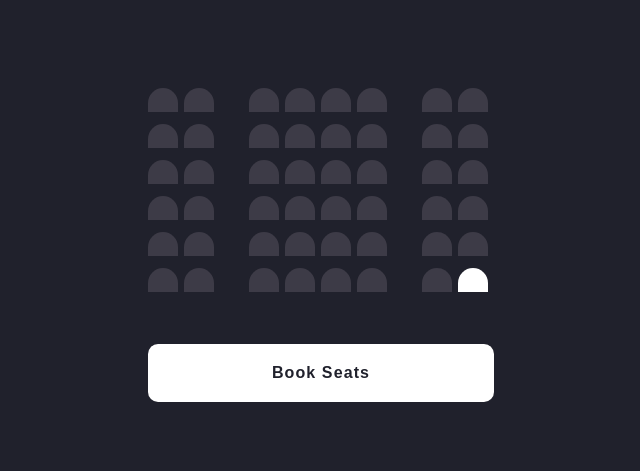
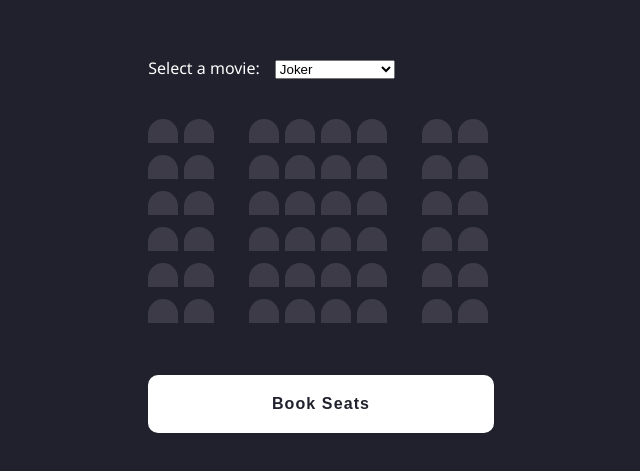
Before and after one commit to jwright90/traversy-20-movies-app, a plain HTML site: page index.html in a window 1280 px wide. Shown: the part 163-634 px from the top of the page, without its empty margins (319-959 px from the left). Drawn offline with Linux system fonts and the light colour scheme.

Commit message:
add movie selection

```diff
--- a/index.html
+++ b/index.html
@@ -8,13 +8,25 @@
   <title>Arrays</title>
 </head>
 <body>
-  <div id="seats-container">
+
+  <div class="container">
+
+    <div class="movie-selection-container">
+      <label for="movie-select">Select a movie:</label>
+      <select name="movie-select" id="movie-select">
+        <option value="Joker">Joker</option>
+        <option value="Deadpool-3">Deadpool-3</option>
+      </select>
+    </div>
+
+    <div id="seats-container">
+    </div>
+
+    <button id="bookBtn">
+      Book Seats
+    </button>
 
   </div>
-
-  <button id="bookBtn">
-    Book Seats
-  </button>
   <script src="index.js"></script>
 </body>
 </html>
--- a/index.js
+++ b/index.js
@@ -1,3 +1,6 @@
+/* To Dos
+*/
+
 const seatsContainer = document.getElementById('seats-container');
 
 class Movie {
@@ -7,30 +10,48 @@ class Movie {
   }
 }
 
+const movies = [
+  joker = new Movie('Joker', 12.00),
+  deadpool = new Movie('Deadpool 3', 15.00)
+]
+
 class Seat {
-  constructor(row, col, booked) {
+  constructor(row, col, booked, movie) {
     this.row = row;
     this.col = col;
     this.booked = booked;
+    this.movie = movie;
   }
 }
 
 // Create seats array
 seatsObjArr = [];
 
+for (let h = 0; h < movies.length; h++) {
   for (let i = 0; i < 6; i++) {
     for (let j = 0; j < 8; j++) {
-    seatsObjArr.push(new Seat(i, j, false));
+      seatsObjArr.push(new Seat(i, j, false, movies[h].title.replace(" ", "-")));
+    }
   }
 }
 
-seatsObjArr.splice(-1, 1, new Seat(5, 7, true));
+movieSelection = document.getElementById('movie-select');
 
-seatsObjArr.forEach(seat => {
+const filterSeatsObjArr = (movie) => {
+  movie = movieSelection.value;
+  return (seatsObjArr.filter(seat => (seat.movie === movie)));
+}
+
+function loadSeats() {
+  let filteredSeatsObjArr = filterSeatsObjArr();
+  seatsContainer.innerHTML = '';
+
+  filteredSeatsObjArr.forEach(seat => {
     const seatDiv = document.createElement('div');
     seatDiv.classList.add('seat');
     seatDiv.classList.add(`row-${seat.row}`);
     seatDiv.classList.add(`col-${seat.col}`);
+    seatDiv.classList.add(`movie-${seat.movie}`);
     if (seat.booked) {
       seatDiv.classList.add('booked');
     } else {
@@ -39,7 +60,7 @@ seatsObjArr.forEach(seat => {
     seatsContainer.appendChild(seatDiv);
   });
 
-// Mouse over highlight as selected
+  // Click highlight as selected
   const toggleSelected = e => e.target.classList.toggle('selected');
 
   let seats = Array.from(document.getElementsByClassName('seat'));
@@ -61,3 +82,8 @@ const bookSeats = () => {
   }
 
   btn.addEventListener('click', bookSeats);
+}
+
+loadSeats();
+
+movieSelection.addEventListener('change', loadSeats);
--- a/styles.css
+++ b/styles.css
@@ -1,25 +1,45 @@
 :root {
 	/* Colors */
-  --dark-blue: #20212C;
-  --seat-neutral: #3D3B47;
-  --seat-selected: #63E5F3;
+	--dark-blue: #20212c;
+	--seat-neutral: #3d3b47;
+	--seat-selected: #63e5f3;
 	--seat-booked: #fff;
 
 	/* Seats */
 	--seat-width: 30px;
-  --seat-height: calc(var(--seat-width)*0.8);
-  --grid-seat-width: calc(var(--seat-width)*1.2);
-  --grid-seat-end-width: calc(var(--grid-seat-width)*1.8);
+	--seat-height: calc(var(--seat-width) * 0.8);
+	--grid-seat-width: calc(var(--seat-width) * 1.2);
+	--grid-seat-end-width: calc(var(--grid-seat-width) * 1.8);
 }
 
-
-html, body {
+html,
+body {
 	display: flex;
 	flex-direction: column;
 	justify-content: center;
 	align-items: center;
 	min-height: 100vh;
 	background-color: var(--dark-blue);
+	font-family: 'Segoe UI', Tahoma, Geneva, Verdana, sans-serif;
+	color: #fff;
+}
+
+.movie-selection-container {
+	width: 100%;
+	display: flex;
+	flex-direction: row;
+	text-align: left;
+	justify-content: left;
+	align-items: baseline;
+	margin-bottom: 40px;
+}
+
+label {
+	margin-right: 15px;
+}
+
+select {
+	min-width: 120px;
 }
 
 #bookBtn {
@@ -64,7 +84,8 @@ html, body {
 }
 
 /* The booked class should stay after selected class,
-otherwise when you hover over booked it will change color */
+otherwise when you click booked it will change color
+even after the seat has been booked */
 .seat.booked {
 	background-color: var(--seat-booked);
 }
```
Lines whose indentation alone changed are shown as unchanged.
